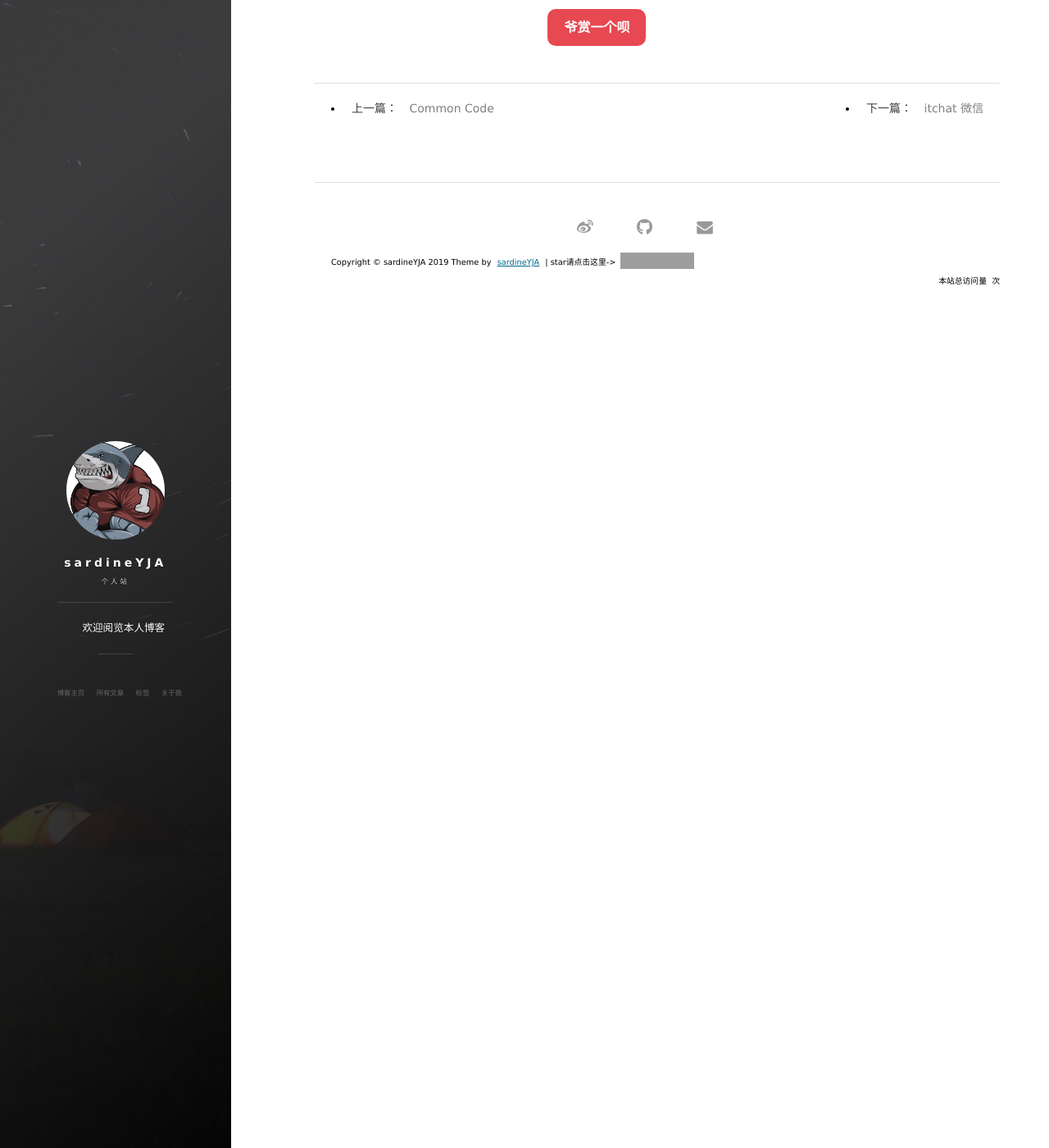
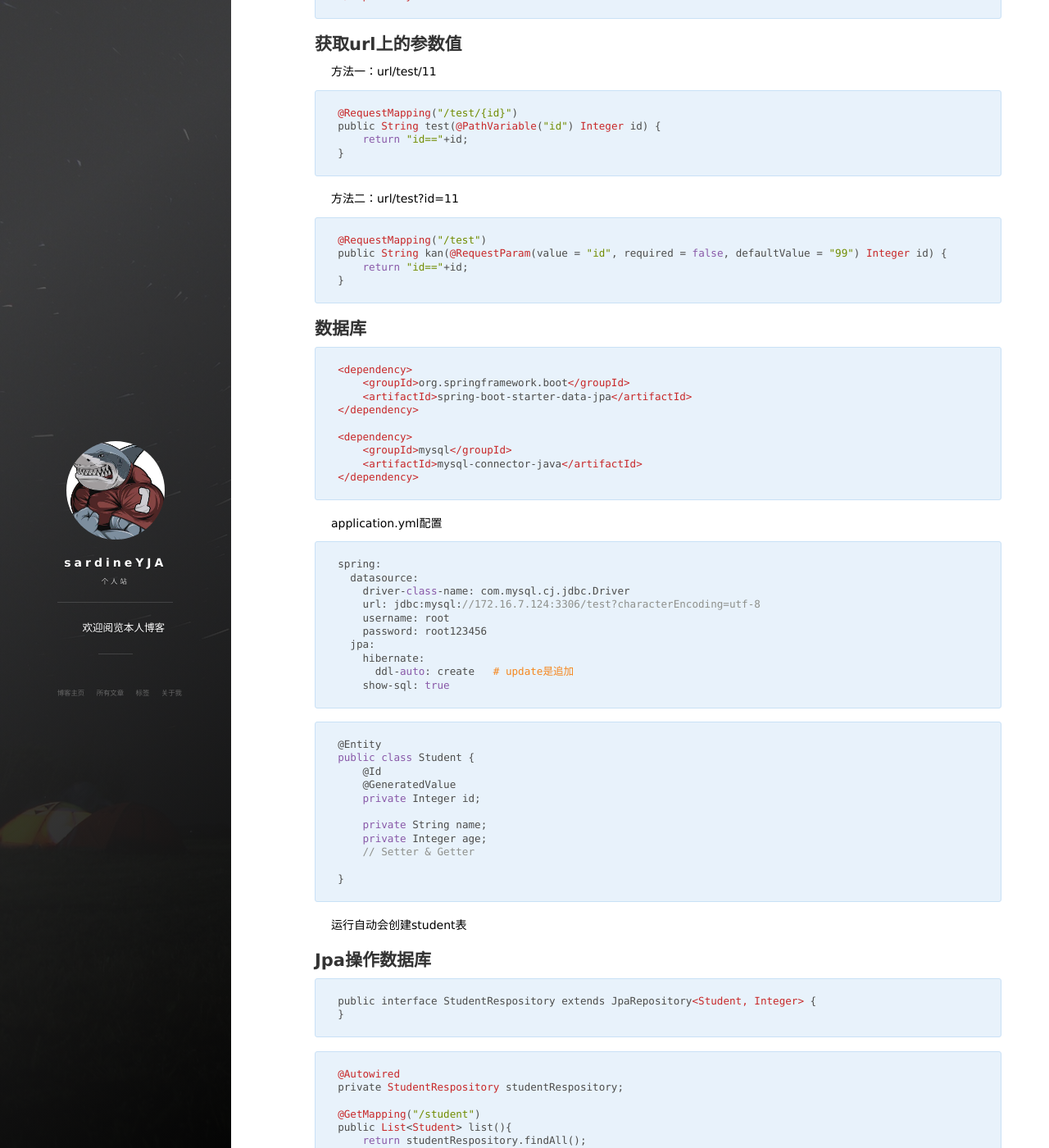
Before and after one commit to sardineYJA/sardineYJA.github.io, a Jekyll site: the page built from _posts/2018-09-28-Java-SpringBoot.md, in a window 1280 px wide and 1400 px high, scrolled down 2190 px. Shown: the whole window at 82% size. Built offline with Jekyll 4.4.1, drawn with Linux system fonts in a browser that asks for light colours; nearby versions of some CDN libraries; a script that is not in the unit is left out; comment, search, counter and statistics services are not loaded; some of the changed text lies outside the part shown; grey boxes are pictures that could not be loaded.

Commit message:
Update 2018-09-28-Java-SpringBoot.md

````diff
--- a/_posts/2018-09-28-Java-SpringBoot.md
+++ b/_posts/2018-09-28-Java-SpringBoot.md
@@ -33,6 +33,8 @@ java -jar XXX.jar
 @RestController
 public class HelloController {
     @GetMapping("/hello")
+    // @PostMapping("/hello")
+    // @RequestMapping("/hello")
     public String say() {
         return "Hello, Spring Boot!";
     }
@@ -118,3 +120,104 @@ java -jar -Dspring.profiles.active=... YYY.jar
      <optional>true</optional>
 </dependency>
 ```
+
+## 获取url上的参数值
+
+方法一：url/test/11
+```java
+@RequestMapping("/test/{id}")
+public String test(@PathVariable("id") Integer id) {
+    return "id=="+id;
+}
+```
+
+方法二：url/test?id=11
+```java
+@RequestMapping("/test")
+public String kan(@RequestParam(value = "id", required = false, defaultValue = "99") Integer id) {
+    return "id=="+id;
+}
+```
+
+
+## 数据库
+
+```xml
+<dependency>
+    <groupId>org.springframework.boot</groupId>
+    <artifactId>spring-boot-starter-data-jpa</artifactId>
+</dependency>
+
+<dependency>
+    <groupId>mysql</groupId>
+    <artifactId>mysql-connector-java</artifactId>
+</dependency>
+```
+
+application.yml配置
+
+```sh
+spring:
+  datasource:
+    driver-class-name: com.mysql.cj.jdbc.Driver
+    url: jdbc:mysql://172.16.7.124:3306/test?characterEncoding=utf-8
+    username: root
+    password: root123456
+  jpa:
+    hibernate:
+      ddl-auto: create   # update是追加
+    show-sql: true
+```
+
+```java
+@Entity
+public class Student {
+    @Id
+    @GeneratedValue
+    private Integer id;
+
+    private String name;
+    private Integer age;
+    // Setter & Getter
+
+}
+```
+
+运行自动会创建student表
+
+
+## Jpa操作数据库
+
+```java
+public interface StudentRespository extends JpaRepository<Student, Integer> {
+}
+```
+
+```java
+@Autowired
+private StudentRespository studentRespository;
+
+@GetMapping("/student")
+public List<Student> list(){
+    return studentRespository.findAll();
+}
+
+@GetMapping("/studentAdd")
+public Student create(@RequestParam("id") Integer id,
+                      @RequestParam("name") String name) {
+    Student s = new Student();
+    s.setId(id);
+    s.setName(name);
+    return studentRespository.save(s);
+}
+
+@GetMapping("/student/{id}")
+public Student findById(@PathVariable("id") Integer id) {
+    return studentRespository.findById(id).orElse(null);
+}
+```
+
+
+## 事务
+
+方法前：@Transactional
````
